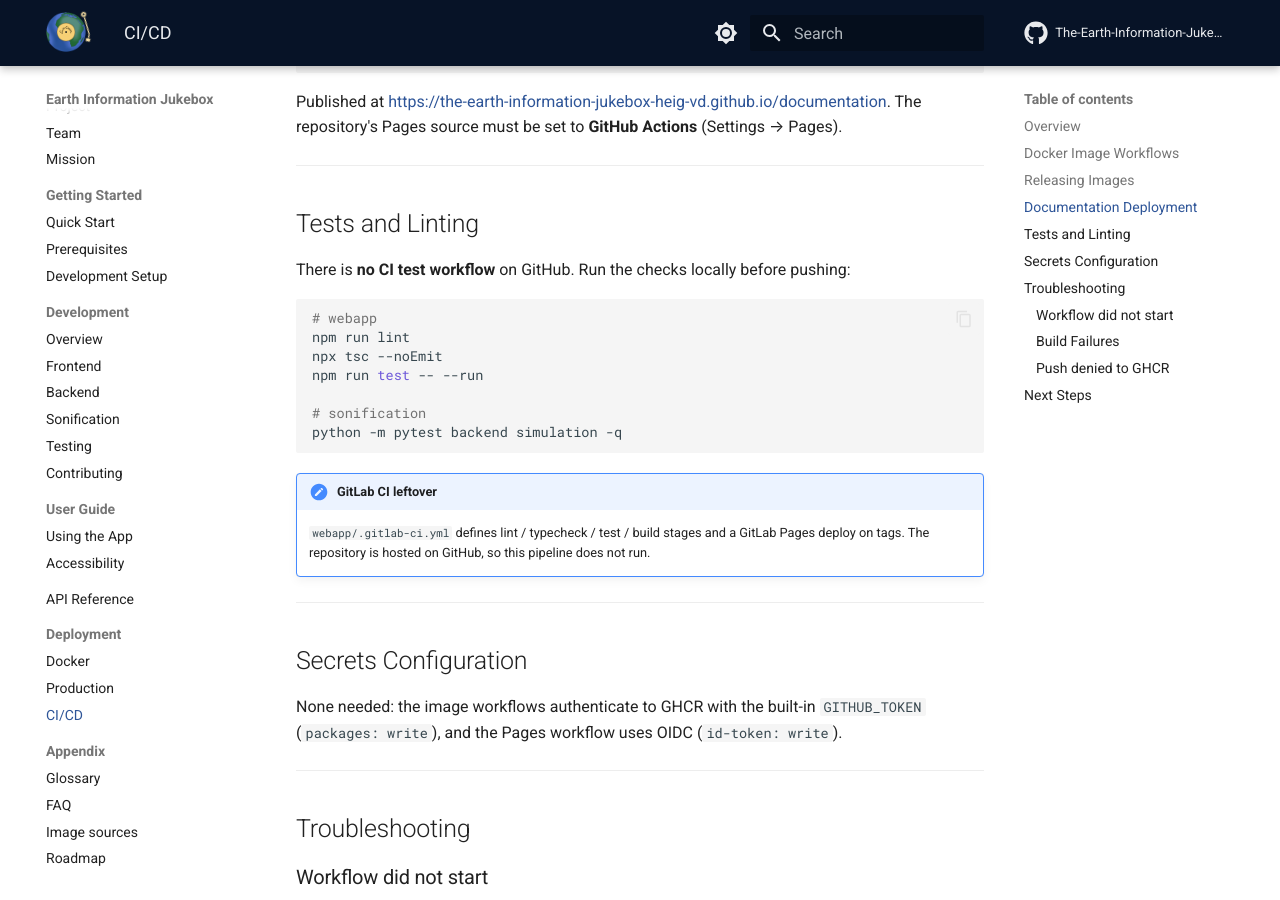
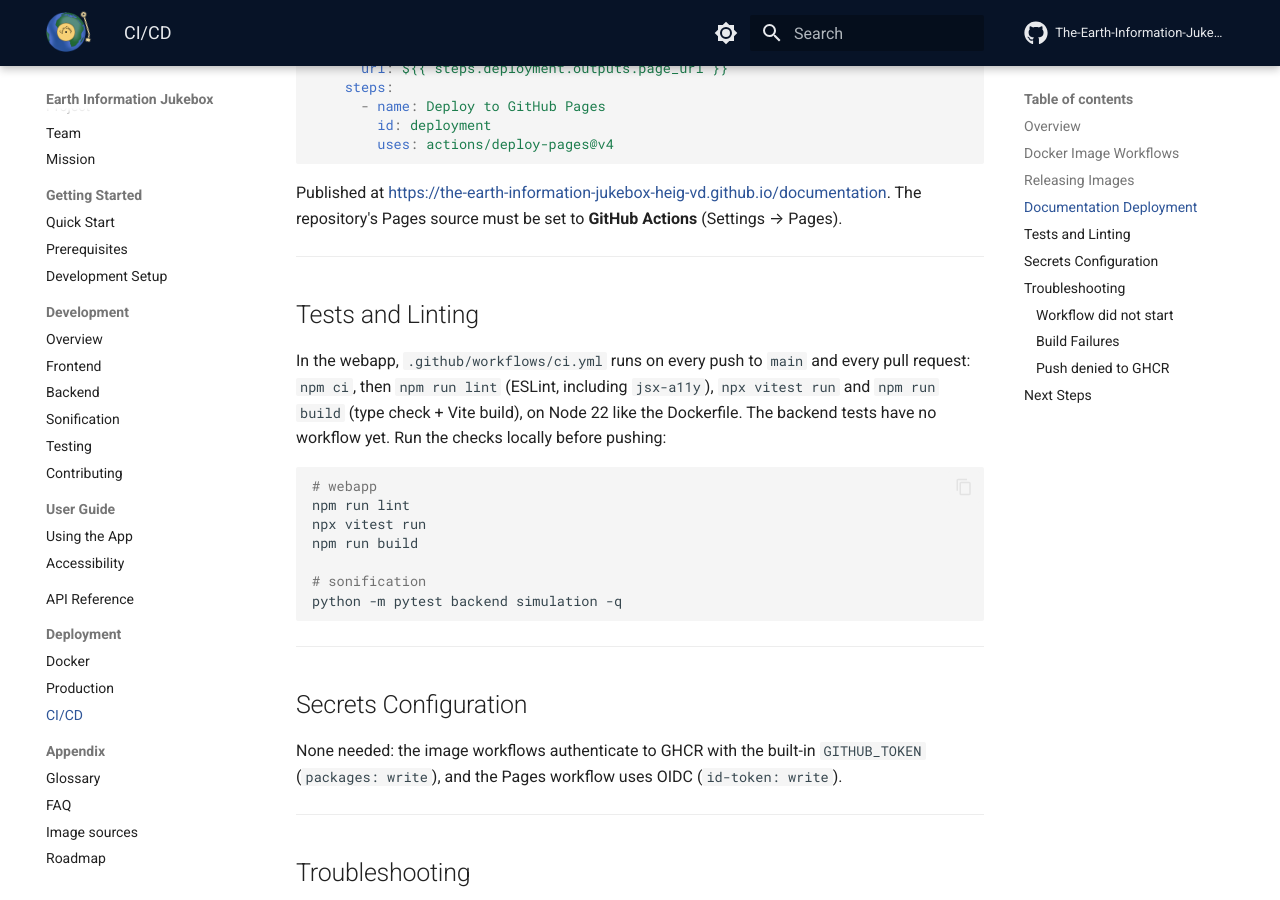
Before and after one commit to The-Earth-Information-Jukebox-HEIG-VD/documentation, an MkDocs documentation site: the page built from docs/deployment/ci-cd.md, in a window 1280 px wide and 900 px high, scrolled down 4643 px. Built offline with MkDocs 1.6.1 and Material for MkDocs 9.7.7, drawn with Linux system fonts in a browser that asks for light colours; comment, search, counter and statistics services are not loaded; some of the changed text lies outside the part shown.

Commit message:
docs: the webapp CI runs on GitHub Actions (ci.yml)
Co-Authored-By: Claude Opus 5.5 <noreply@anthropic.com>

````diff
--- a/docs/deployment/ci-cd.md
+++ b/docs/deployment/ci-cd.md
@@ -7,11 +7,12 @@ Continuous Integration and Deployment with GitHub Actions.
 ## Overview
 
 Each repository of the [organization](https://github.com/The-Earth-Information-Jukebox-HEIG-VD) carries its own
-workflows. There is no test workflow and no automatic deployment of the application: images are published on
-version tags, and the documentation is published on every push to `main`.
+workflows. The webapp is linted, tested and built on every push to `main` and every pull request; there is no
+automatic deployment of the application: images are published on version tags, and the documentation is published on every push to `main`.
 
 | Repository | Workflow | Trigger | Does |
 |------------|----------|---------|------|
+| `webapp` | `.github/workflows/ci.yml` | push to `main`, pull request | Lint (with `jsx-a11y`), tests, build (type check + Vite) |
 | `webapp` | `.github/workflows/docker-publish.yml` | tag `v*`, push to branch `fb-docker-support`, manual | Build + push `ghcr.io/the-earth-information-jukebox-heig-vd/webapp`, then the GitHub release |
 | `sonification` | `.github/workflows/docker-publish.yml` | tag `v*`, push to branch `fb-docker-support`, manual | Build + push `ghcr.io/the-earth-information-jukebox-heig-vd/sonification`, then the GitHub release |
 | `datasets` | `.github/workflows/docker-publish.yml` | tag `v*`, manual | Build + push `ghcr.io/the-earth-information-jukebox-heig-vd/datasets`, then the GitHub release |
@@ -203,21 +204,19 @@ must be set to **GitHub Actions** (Settings → Pages).
 
 ## Tests and Linting
 
-There is **no CI test workflow** on GitHub. Run the checks locally before pushing:
+In the webapp, `.github/workflows/ci.yml` runs on every push to `main` and every pull request: `npm ci`, then
+`npm run lint` (ESLint, including `jsx-a11y`), `npx vitest run` and `npm run build` (type check + Vite build), on
+Node 22 like the Dockerfile. The backend tests have no workflow yet. Run the checks locally before pushing:
 
 ```bash
 # webapp
 npm run lint
-npx tsc --noEmit
-npm run test -- --run
+npx vitest run
+npm run build
 
 # sonification
 python -m pytest backend simulation -q
 ```
-
-!!! note "GitLab CI leftover"
-    `webapp/.gitlab-ci.yml` defines lint / typecheck / test / build stages and a GitLab Pages deploy on tags.
-    The repository is hosted on GitHub, so this pipeline does not run.
 
 ---
 
````
Also changed, not shown: docs/development/contributing.md (+1 -1 lines), docs/development/testing.md (+1 -1 lines).
